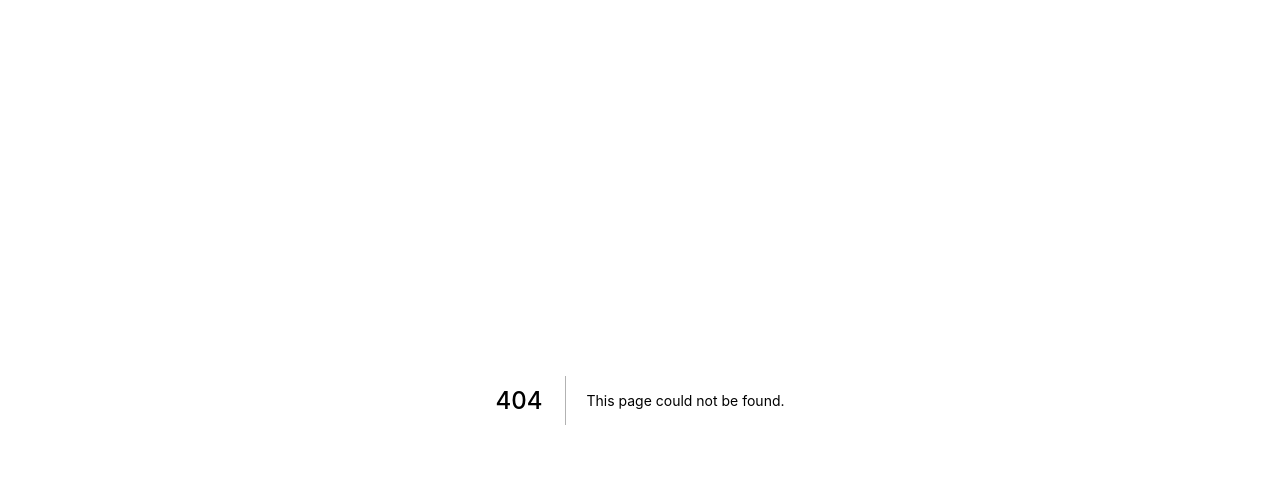
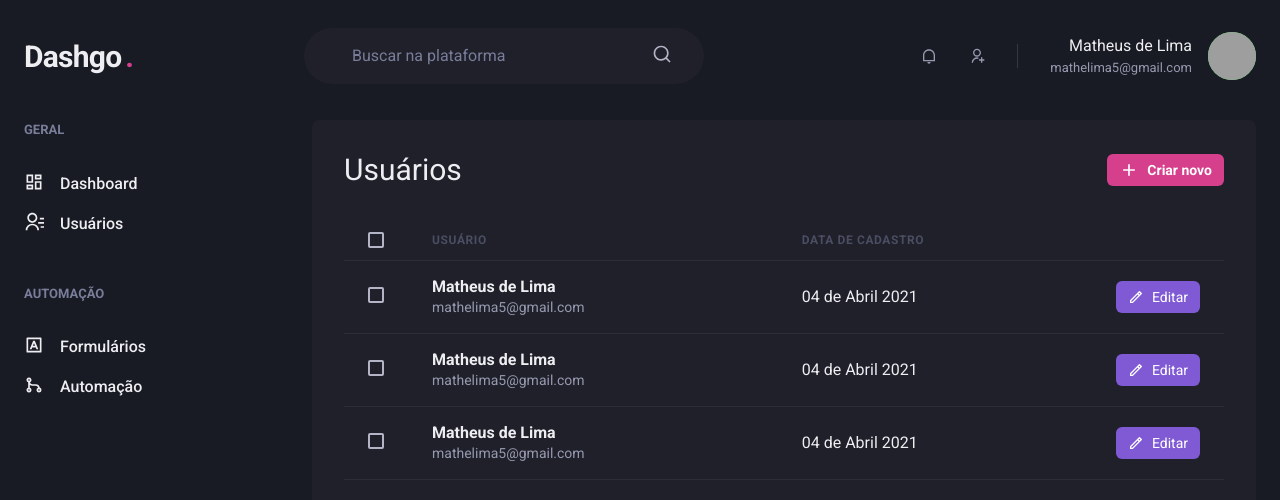
Before and after one commit to mathlima1/Dashgo, a Next.js app: page /users in a window 1280 px wide. Before the commit this address had no page. Shown: the top 500 px of the page. Built offline with nearby package versions, Linux system fonts and the light colour scheme; grey boxes are pictures that could not be loaded.

Commit message:
Adicionando página de listagem de usuarios

```diff
--- a/src/pages/dashboard.tsx
+++ b/src/pages/dashboard.tsx
@@ -88,7 +88,7 @@
                         p="8"
                         bg="gray.800"
                         borderRadius={8}
-                    //pb="4"
+                        pb="4"
 
                     >
                         <Text fontSize="lg" mb="4">Taxa de Abertura</Text>
--- /dev/null
+++ b/src/pages/users/index.tsx
@@ -0,0 +1,123 @@
+import { Box, Button, Checkbox, Flex, Heading, Icon, Table, Tbody, Td, Text, Th, Thead, Tr } from "@chakra-ui/react";
+import { RiAddLine, RiPencilLine } from "react-icons/ri";
+import { Header } from "../../components/Header";
+import { Sidebar } from "../../components/Sidebar";
+
+export default function UserList() {
+    return (
+        <Box>
+            <Header />
+            <Flex w="100%" my="6" maxWidth={1480} mx="auto" px="6">
+                <Sidebar />
+
+                <Box flex="1" borderRadius={8} bg="gray.800" p="8">
+                    <Flex mb="8" justify="space-between" align="center">
+                        <Heading size="lg" fontWeight="normal">Usuários</Heading>
+                        <Button
+                            as="a"
+                            size="sm"
+                            fontSize="sm"
+                            colorScheme="pink"
+                            leftIcon={<Icon
+                                as={RiAddLine}
+                                fontSize="20"
+                            />}
+                        >
+                            Criar novo
+                        </Button>
+                    </Flex>
+
+                    <Table colorScheme="whiteAlpha">
+                        <Thead>
+                            <Tr>
+                                <Th px="6" color="gray.300" width="8">
+                                    <Checkbox colorScheme="pink" />
+                                </Th>
+                                <Th>Usuário</Th>
+                                <Th>Data de Cadastro</Th>
+                                <Th width="8"></Th>
+                            </Tr>
+                        </Thead>
+                        <Tbody>
+                            <Tr>
+                                <Td px="6">
+                                    <Checkbox colorScheme="pink" />
+                                </Td>
+                                <Td>
+                                    <Box>
+                                        <Text fontWeight="bold">Matheus de Lima</Text>
+                                        <Text fontSize="sm" color="gray.300">mathelima5@gmail.com</Text>
+                                    </Box>
+                                </Td>
+                                <Td>04 de Abril 2021</Td>
+                                <Td>
+                                    <Button
+                                        as="a"
+                                        size="sm"
+                                        fontSize="sm"
+                                        colorScheme="purple"
+                                        fontWeight="normal"
+                                        leftIcon={<Icon
+                                            as={RiPencilLine} fontSize="16" />}
+                                    >
+                                        Editar
+                                    </Button>
+                                </Td>
+                            </Tr>
+                            <Tr>
+                                <Td px="6">
+                                    <Checkbox colorScheme="pink" />
+                                </Td>
+                                <Td>
+                                    <Box>
+                                        <Text fontWeight="bold">Matheus de Lima</Text>
+                                        <Text fontSize="sm" color="gray.300">mathelima5@gmail.com</Text>
+                                    </Box>
+                                </Td>
+                                <Td>04 de Abril 2021</Td>
+                                <Td>
+                                    <Button
+                                        as="a"
+                                        size="sm"
+                                        fontSize="sm"
+                                        colorScheme="purple"
+                                        fontWeight="normal"
+                                        leftIcon={<Icon
+                                            as={RiPencilLine} fontSize="16" />}
+                                    >
+                                        Editar
+                                    </Button>
+                                </Td>
+                            </Tr>
+                            <Tr>
+                                <Td px="6">
+                                    <Checkbox colorScheme="pink" />
+                                </Td>
+                                <Td>
+                                    <Box>
+                                        <Text fontWeight="bold">Matheus de Lima</Text>
+                                        <Text fontSize="sm" color="gray.300">mathelima5@gmail.com</Text>
+                                    </Box>
+                                </Td>
+                                <Td>04 de Abril 2021</Td>
+                                <Td>
+                                    <Button
+                                        as="a"
+                                        size="sm"
+                                        fontSize="sm"
+                                        colorScheme="purple"
+                                        fontWeight="normal"
+                                        leftIcon={<Icon
+                                            as={RiPencilLine} fontSize="16" />}
+                                    >
+                                        Editar
+                                    </Button>
+                                </Td>
+                            </Tr>
+                        </Tbody>
+                    </Table>
+                </Box>
+            </Flex>
+        </Box>
+    )
+}
```
